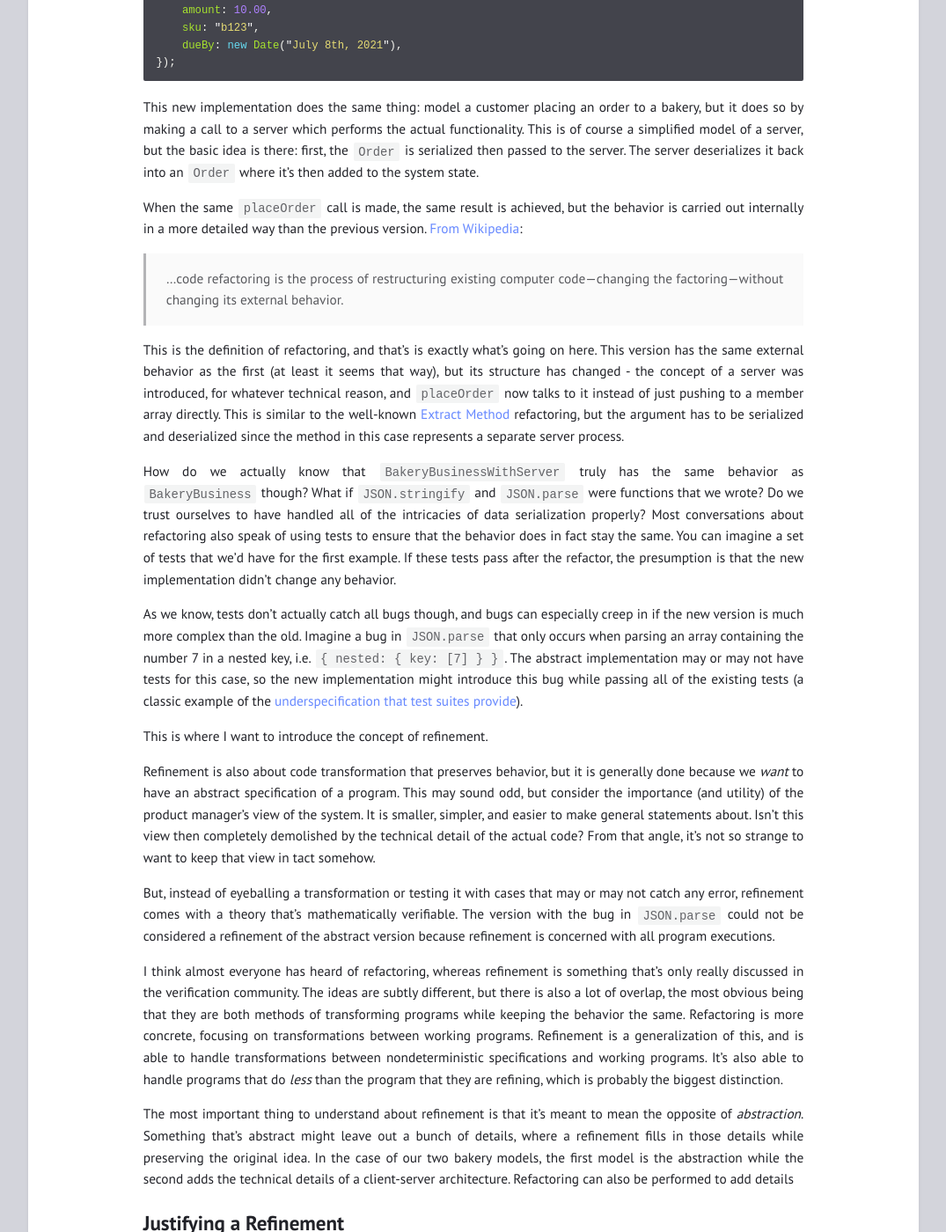
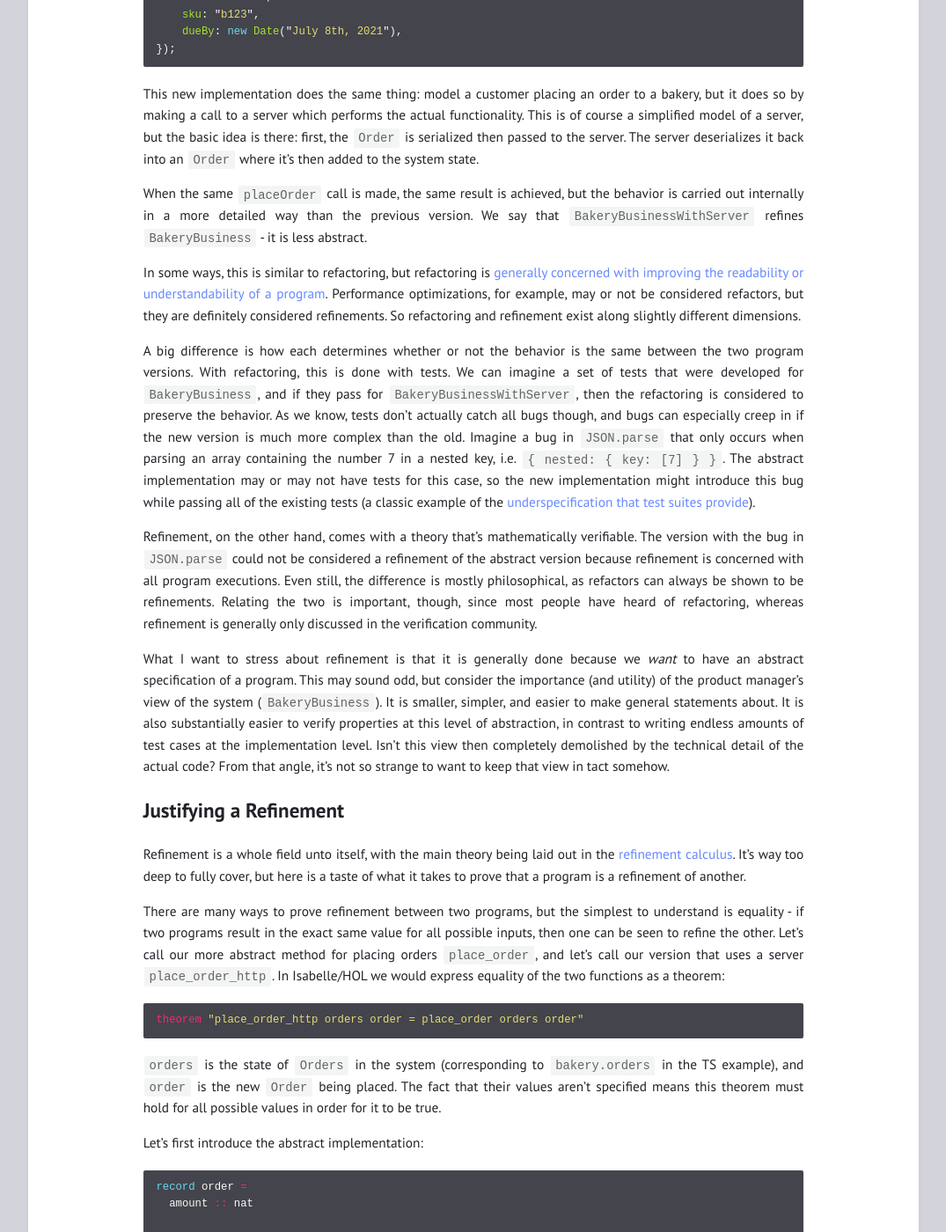
Before and after one commit to amw-zero/concerning_quality, a Jekyll site: the page built from _posts/2021-11-26-refinement.md, in a window 1280 px wide and 1400 px high, scrolled down 2527 px. Shown: the whole window at 88% size, without its empty margins (102-1177 px from the left). Built offline with Jekyll 4.4.1, drawn with Linux system fonts in a browser that asks for light colours; some of the changed text lies outside the part shown.

Commit message:
Removing refactoring as a main concept

```diff
--- a/_posts/2021-11-25-refactor-refinement.md
+++ b/_posts/2021-11-26-refinement.md
@@ -1,15 +1,13 @@
 ---
 layout: post
-title: 'Refactoring as Refinement: Formalizing the Simplicity Underneath Distributed Programs'
+title: 'Refinement: Formalizing the Simplicity Underneath Distributed Programs'
 tags: formal_verification refinement formal_specification
 author: Alex Weisberger
 ---
 
-*Remove refactoring*
-
 "Real world" software is large, messy, and full of detail. A customer might just want to store and retrieve their data, but those simple requirements can get lost in the sea of programming language semantics, libraries, frameworks, databases, Internet protocols, serialization formats, performance optimizations, security hardening, auditability, monitorability, asynchronicity, etc., etc., ad infinitum. We should always try to simplify our stack, but practical computation is optimization to an extent - how would you like to use a logically correct application where each interaction takes 10 seconds to give feedback?
 
-To really understand this difference between functional and non-functional requirements, let's look at two related concepts: refactoring and refinement. These are the fundamental concepts behind behavior-preserving program transformation, but whereas refactoring is informal and intuitive, refinement is formal and verifiable.
+To really understand this difference between functional and non-functional requirements, let's look at the concept of _refinement_. Refinement is the fundamental concept behind behavior-preserving program transformation, and it allows us to separate abstraction from mplementation in formal and verifiable process.
 
 
 # How Product Managers Think About Behavior
@@ -58,11 +56,11 @@ We have an `Order` type, a `BakeryBusiness` class which maintains the state of o
 
 This simple abstract data type captures the activity of the problem domain, but could never be deployed as a real system.
 
-# Refactoring and Refinement
+# Refinement: the Opposite of Abstraction
 
-At some point, we have to actually encode these activities as a deployable application though, and this is where the abstraction level changes. No longer are we only concerned with the abstract nouns and verbs of the problem domain, but we also have to worry about concrete technologies, user experiences, performance, and security. Here's where we need to think about things like relational databases, client-server architecture, and user authentication.
+At some point, we have to actually encode these activities as a deployable application though, and this is where the abstraction level changes. No longer are we only concerned with the abstract nouns and verbs of the problem domain, but we also have to worry about concrete technologies, user experiences, performance, and security. Here's where we need to think about things like relational databases, client-server architecture, and user authentication, etc.
 
-Let's focus on client-server separation to begin with:
+Let's introduce a client-server architecture into our `BakeryBusiness` model:
 
 {% highlight typescript %}
 class BakeryBusinessWithServer {
@@ -90,25 +88,15 @@ bakery.placeOrder({
 
 This new implementation does the same thing: model a customer placing an order to a bakery, but it does so by making a call to a server which performs the actual functionality. This is of course a simplified model of a server, but the basic idea is there: first, the `Order` is serialized then passed to the server. The server deserializes it back into an `Order` where it's then added to the system state.
 
-When the same `placeOrder` call is made, the same result is achieved, but the behavior is carried out internally in a more detailed way than the previous version. [From Wikipedia](https://en.wikipedia.org/wiki/Code_refactoring):
+When the same `placeOrder` call is made, the same result is achieved, but the behavior is carried out internally in a more detailed way than the previous version. We say that `BakeryBusinessWithServer` refines `BakeryBusiness` - it is less abstract.
 
-> ...code refactoring is the process of restructuring existing computer code—changing the factoring—without changing its external behavior.
+In some ways, this is similar to refactoring, but refactoring is [generally concerned with improving the readability or understandability of a program](https://martinfowler.com/bliki/IsOptimizationRefactoring.html). Performance optimizations, for example, may or not be considered refactors, but they are definitely considered refinements. So refactoring and refinement exist along slightly different dimensions.
 
-This is the definition of refactoring, and that's is exactly what's going on here. This version has the same external behavior as the first (at least it seems that way), but its structure has changed - the concept of a server was introduced, for whatever technical reason, and `placeOrder` now talks to it instead of just pushing to a member array directly. This is similar to the well-known [Extract Method](https://refactoring.guru/extract-method) refactoring, but the argument has to be serialized and deserialized since the method in this case represents a separate server process.
+A big difference is how each determines whether or not the behavior is the same between the two program versions. With refactoring, this is done with tests. We can imagine a set of tests that were developed for `BakeryBusiness`, and if they pass for `BakeryBusinessWithServer`, then the refactoring is considered to preserve the behavior. As we know, tests don't actually catch all bugs though, and bugs can especially creep in if the new version is much more complex than the old. Imagine a bug in `JSON.parse` that only occurs when parsing an array containing the number 7 in a nested key, i.e. `{ nested: { key: [7] } }`. The abstract implementation may or may not have tests for this case, so the new implementation might introduce this bug while passing all of the existing tests (a classic example of the [underspecification that test suites provide]({% post_url 2021-10-06-misspecification %})).
 
-How do we actually know that `BakeryBusinessWithServer` truly has the same behavior as `BakeryBusiness` though? What if `JSON.stringify` and `JSON.parse` were functions that we wrote? Do we trust ourselves to have handled all of the intricacies of data serialization properly? Most conversations about refactoring also speak of using tests to ensure that the behavior does in fact stay the same. You can imagine a set of tests that we'd have for the first example. If these tests pass after the refactor, the presumption is that the new implementation didn't change any behavior.
+Refinement, on the other hand, comes with a theory that's mathematically verifiable. The version with the bug in `JSON.parse` could not be considered a refinement of the abstract version because refinement is concerned with all program executions. Even still, the difference is mostly philosophical, as refactors can always be shown to be refinements. Relating the two is important, though, since most people have heard of refactoring, whereas refinement is generally only discussed in the verification community.
 
-As we know, tests don't actually catch all bugs though, and bugs can especially creep in if the new version is much more complex than the old. Imagine a bug in `JSON.parse` that only occurs when parsing an array containing the number 7 in a nested key, i.e. `{ nested: { key: [7] } }`. The abstract implementation may or may not have tests for this case, so the new implementation might introduce this bug while passing all of the existing tests (a classic example of the [underspecification that test suites provide]({% post_url 2021-10-06-misspecification %})).
-
-This is where I want to introduce the concept of refinement.
-
-Refinement is also about code transformation that preserves behavior, but it is generally done because we _want_ to have an abstract specification of a program. This may sound odd, but consider the importance (and utility) of the product manager's view of the system. It is smaller, simpler, and easier to make general statements about. Isn't this view then completely demolished by the technical detail of the actual code? From that angle, it's not so strange to want to keep that view in tact somehow.
-
-But, instead of eyeballing a transformation or testing it with cases that may or may not catch any error, refinement comes with a theory that's mathematically verifiable. The version with the bug in `JSON.parse` could not be considered a refinement of the abstract version because refinement is concerned with all program executions.
-
-I think almost everyone has heard of refactoring, whereas refinement is something that's only really discussed in the verification community. The ideas are subtly different, but there is also a lot of overlap, the most obvious being that they are both methods of transforming programs while keeping the behavior the same. Refactoring is more concrete, focusing on transformations between working programs. Refinement is a generalization of this, and is able to handle transformations between nondeterministic specifications and working programs. It's also able to handle programs that do _less_ than the program that they are refining, which is probably the biggest distinction.
-
-The most important thing to understand about refinement is that it's meant to mean the opposite of _abstraction_. Something that's abstract might leave out a bunch of details, where a refinement fills in those details while preserving the original idea. In the case of our two bakery models, the first model is the abstraction while the second adds the technical details of a client-server architecture. Refactoring can also be performed to add details
+What I want to stress about refinement is that it is generally done because we _want_ to have an abstract specification of a program. This may sound odd, but consider the importance (and utility) of the product manager's view of the system (`BakeryBusiness`). It is smaller, simpler, and easier to make general statements about. It is also substantially easier to verify properties at this level of abstraction, in contrast to writing endless amounts of test cases at the implementation level. Isn't this view then completely demolished by the technical detail of the actual code? From that angle, it's not so strange to want to keep that view in tact somehow.
 
 # Justifying a Refinement
 
@@ -234,13 +222,13 @@ Refinement is much deeper than proving simple equalities, and generally relies o
 
 # Program Equivalence and Simplicity
 
-My point in introducing and comparing refactoring and refinement is to comment on the perceived complexity of software systems. It seems to me that we often think that systems are fundamentally simple at their core, but somehow we still get bogged down with all of the implementation details in bringing that simple behavior to life. I think the idea of abstraction level can help with this - the essence of the behavior is not the code, but a higher level specification that exists at the level of the problem domain. Refactoring is then a way to transform this specification into an implementation that has an industrial-strength architecture, and refinement provides a better framework for verifying that this transformation is actually correct than conventional testing methods.
+My point in bringing up refinement is to comment on the perceived complexity of software systems. It seems to me that we often think that systems are fundamentally simple at their core, but somehow we still get bogged down with all of the implementation details in bringing that simple behavior to life. I think the idea of abstraction level that refinement provides can help with this - the essence of the behavior is not the code, but a higher level specification that exists at the level of the problem domain. Refinement is then a way to transform this specification into an implementation that has an industrial-strength architecture, providing a framework for verifying that this transformation is actually correct.
 
 When I hear people say "well, this is just a CRUD app," this is what I think is behind that statement. We know that the behavior underlying a multi-process application is simpler than the code that we have to write to support that behavior in the system. The definition of `place_order` is vastly simpler than `place_order_http`, because it is reduced to the essential components in the problem domain, and nothing more. Simply introducing a client-server architecture into this application means we have to think about data serialization, something completely unrelated to bakers, bakeries, or biscuits.
 
 The reason I'm so interested in refinement from this angle is that I believe the conventional methods of achieving this separation of abstraction layers fail us. Things like hexagonal / onion / layered architecture aim to separate high-level behavior from implementation choices, but at the cost of verbose and difficult code. Test suites rarely live up to the promise of supporting radical refactors without modification. Frameworks just mash all of the technical concerns together rather than expose this simple kernel of behavior underneath a complex technical system.
 
-Refinement offers a way to encode the most important part of the system, the abstract specification, and tie it to the final implementation. This offers a new way of thinking about programming methodology that I think is really promising. Of course, it's probably no silver bullet, but there are a growing number of successful case studies using this method such as:
+Refinement offers a way to encode the most important part of the system, the abstract specification, and tie it to the final implementation. This offers a new way of thinking about programming methodology that I think is really promising. Of course, it's no silver bullet, and the effort to fully prove the refinement of an entire system has been shown to be quite large. But there are a growing number of successful case studies using this method such as:
 
 * The aforementioned [sel4 project](https://sel4.systems/). Their whole verification effort is based on refinement of an abstract specification.
 * [Fiat](https://plv.csail.mit.edu/fiat/) which compiles high level specifications to effcient implementations along with a proof of refinement.
@@ -249,6 +237,25 @@ Refinement offers a way to encode the most important part of the system, the abs
 Design patterns and architecture might not be the answer to this problem - actually separating specification and implementation may be the path to a better development experience.
 
 ---
+
+# Leftover from Refactoring
+
+(*
+This is the definition of refactoring, and that's is exactly what's going on here. This version has the same external behavior as the first (at least it seems that way), but its structure has changed - the concept of a server was introduced, for whatever technical reason, and `placeOrder` now talks to it instead of just pushing to a member array directly. This is similar to the well-known [Extract Method](https://refactoring.guru/extract-method) refactoring, but the argument has to be serialized and deserialized since the method in this case represents a separate server process.*)
+
+How do we actually know that `BakeryBusinessWithServer` truly has the same behavior as `BakeryBusiness` though? What if `JSON.stringify` and `JSON.parse` were functions that we wrote? Do we trust ourselves to have handled all of the intricacies of data serialization properly? Most conversations about refactoring also speak of using tests to ensure that the behavior does in fact stay the same. You can imagine a set of tests that we'd have for the first example. If these tests pass after the refactor, the presumption is that the new implementation didn't change any behavior.
+
+
+
+This is where I want to introduce the concept of refinement.
+
+Refinement is also about code transformation that preserves behavior,
+
+
+
+I think almost everyone has heard of refactoring, whereas refinement is something that's only really discussed in the verification community. The ideas are subtly different, but there is also a lot of overlap, the most obvious being that they are both methods of transforming programs while keeping the behavior the same. Refactoring is more concrete, focusing on transformations between working programs. Refinement is a generalization of this, and is able to handle transformations between nondeterministic specifications and working programs. It's also able to handle programs that do _less_ than the program that they are refining, which is probably the biggest distinction.
+
+The most important thing to understand about refinement is that it's meant to mean the opposite of _abstraction_. Something that's abstract might leave out a bunch of details, where a refinement fills in those details while preserving the original idea. In the case of our two bakery models, the first model is the abstraction while the second adds the technical details of a client-server architecture. Refactoring can also be performed to add details
 
 # Closing
 
```
